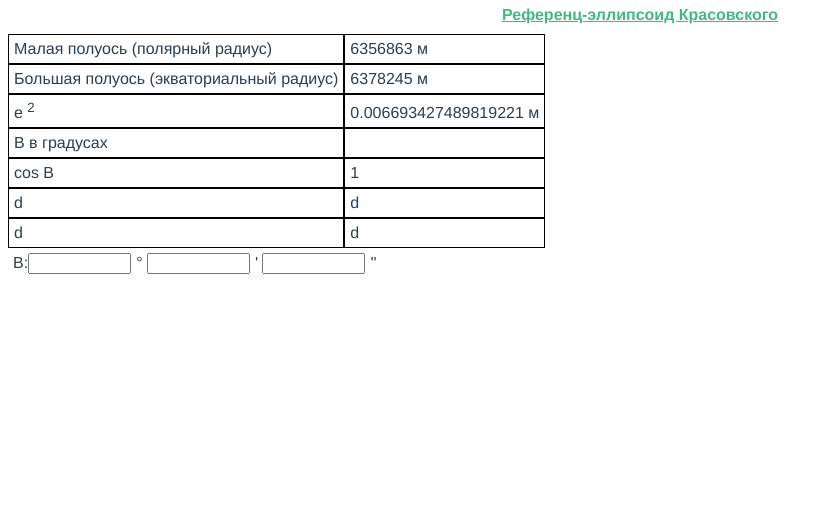
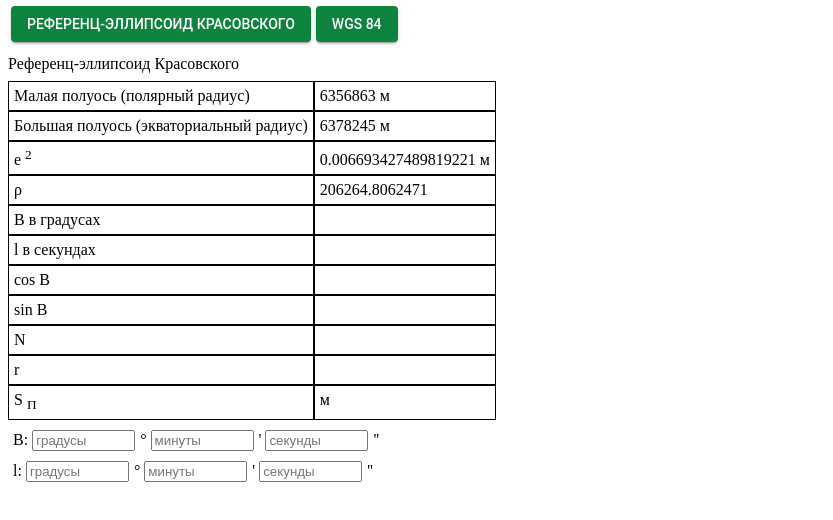
Before and after one commit to regfe89/geocalcold, a Vue app: page / in a window 1280 px wide. Shown: the top 520 px of the page, without its empty margins (0-833 px from the left). Built offline with nearby package versions, Linux system fonts and the light colour scheme.

Commit message:
Finished

```diff
--- a/src/App.vue
+++ b/src/App.vue
@@ -1,24 +1,199 @@
 <template>
-  <div id="app">
+  <div>
     <div id="nav">
       <!-- <img id = 'logo' alt="earth" src="@/assets/earth.png"> -->
       <!-- <router-link to="/">Home</router-link> |
-      <router-link to="/about">About</router-link> | -->
-      <router-link to="/">Референц-эллипсоид Красовского</router-link>
+      <router-link to="/about">About</router-link> |-->
+      <button
+        class="pure-material-button-contained"
+        @click="set_krasovsky"
+      >Референц-эллипсоид Красовского</button>
+      <button class="pure-material-button-contained" @click="set_wgs">WGS 84</button>
     </div>
-    <router-view/>
+    <div id="parameters">
+      <div class="ellips_name">{{ name }}</div>
+      <tr>
+        <td>Малая полуось (полярный радиус)</td>
+        <td>{{ b }} м</td>
+      </tr>
+      <tr>
+        <td>Большая полуось (экваториальный радиус)</td>
+        <td>{{ a }} м</td>
+      </tr>
+      <tr>
+        <td>
+          e
+          <sup>2</sup>
+        </td>
+        <td>{{ e_sq }} м</td>
+      </tr>
+      <tr>
+        <td>ρ</td>
+        <td>{{ ρ }}</td>
+      </tr>
+      <tr>
+        <td>B в градусах</td>
+        <td>{{ b_total_deg }}</td>
+      </tr>
+      <tr>
+        <td>l в секундах</td>
+        <td>{{ l_total_sec }}</td>
+      </tr>
+      <tr>
+        <td>cos B</td>
+        <td>{{ cos_B }}</td>
+      </tr>
+      <tr>
+        <td>sin B</td>
+        <td>{{ sin_B }}</td>
+      </tr>
+      <tr>
+        <td>N</td>
+        <td>{{ N }}</td>
+      </tr>
+      <tr>
+        <td>r</td>
+        <td>{{ r }}</td>
+      </tr>
+      <tr>
+        <td>
+          S
+          <sub>П</sub>
+        </td>
+        <td>{{ S }} м</td>
+      </tr>
+      <!-- <tr>
+        <td>d</td>
+        <td>d</td>
+      </tr>
+      <tr>
+        <td>d</td>
+        <td>d</td>
+      </tr>
+      <tr>
+        <td>d</td>
+        <td>d</td>
+      </tr> -->
+      <div id="B_div">
+        <span>B: {{ f }}</span>
+        <span>
+          <input id="B" type="number" v-model="B_deg" placeholder="градусы" />
+        </span>°
+        <span>
+          <input id="B" type="number" v-model="B_min" placeholder="минуты" />
+        </span>'
+        <span>
+          <input id="B" type="number" v-model="B_sec" placeholder="секунды" />
+        </span>''
+      </div>
+      <div id="B_div">
+        <span>l: {{ f }}</span>
+        <span>
+          <input id="B" type="number" v-model="l_deg" placeholder="градусы" />
+        </span>°
+        <span>
+          <input id="B" type="number" v-model="l_min" placeholder="минуты" />
+        </span>'
+        <span>
+          <input id="B" type="number" v-model="l_sec" placeholder="секунды" />
+        </span>''
+      </div>
+    </div>
   </div>
 </template>
 
+<script>
+export default {
+  beforeMount: function() {
+    this.e_sq =
+      (Math.pow(this.a, 2) - Math.pow(this.b, 2)) / Math.pow(this.a, 2);
+  },
+  beforeUpdate: function() {
+    this.b_total_deg = +this.B_deg + this.B_min / 60 + this.B_sec / 3600;
+    this.l_total_sec = +this.l_sec + this.l_deg * 3600 + this.l_min * 60;
+    this.cos_B = Math.cos((this.b_total_deg * Math.PI) / 180);
+    this.sin_B = Math.sin((this.b_total_deg * Math.PI) / 180);
+    this.N =
+      ((1 - 0.25 * this.e_sq * Math.pow(this.sin_B, 2)) /
+        (1 - 0.75 * this.e_sq * Math.pow(this.sin_B, 2))) *
+      this.a;
+    this.r = this.N * this.cos_B;
+    this.S = (this.l_total_sec/this.ρ) * this.r
+  },
+  data: function() {
+    return {
+      a: 6378245,
+      b: 6356863,
+      e_sq: null,
+      B_deg: null,
+      B_min: null,
+      B_sec: null,
+      b_total_deg: null,
+      cos_B: null,
+      sin_B: null,
+      N: null,
+      r: null,
+      l_deg: null,
+      l_min: null,
+      l_sec: null,
+      l_total_sec: null,
+      ρ: 206264.8062471,
+      name: "Референц-эллипсоид Красовского",
+      S: null
+    };
+  },
+  methods: {
+    set_krasovsky() {
+      this.a = 6378245;
+      this.b = 6356863;
+      this.name = "Референц-эллипсоид Красовского";
+      this.e_sq =
+        (Math.pow(this.a, 2) - Math.pow(this.b, 2)) / Math.pow(this.a, 2);
+    },
+    set_wgs() {
+      this.a = 6378137;
+      this.b = 6356752.3142;
+      this.name = "WGS 84";
+      this.e_sq =
+        (Math.pow(this.a, 2) - Math.pow(this.b, 2)) / Math.pow(this.a, 2);
+    }
+  }
+};
+</script>
+
+<!-- Add "scoped" attribute to limit CSS to this component only -->
 <style>
 #app {
-  font-family: 'Avenir', Helvetica, Arial, sans-serif;
+  font-family: "Avenir", Helvetica, Arial, sans-serif;
   -webkit-font-smoothing: antialiased;
   -moz-osx-font-smoothing: grayscale;
   text-align: center;
   color: #2c3e50;
 }
-
+#parameters {
+  text-align: left;
+  margin-top: 7px;
+}
+.ellips_name {
+  margin-bottom: 8px;
+}
+#B {
+  margin-right: 5px;
+  margin-top: 5px;
+  max-width: 95px;
+}
+#B_div {
+  margin: 5px;
+}
+input::-webkit-outer-spin-button,
+input::-webkit-inner-spin-button {
+  -webkit-appearance: none;
+  margin: 0;
+}
+td {
+  border: 1px solid black;
+  padding: 5px;
+}
 #nav {
   padding: 3px;
 }
@@ -31,4 +206,121 @@
 #nav a.router-link-exact-active {
   color: #42b983;
 }
+.pure-material-button-contained {
+  position: relative;
+  display: inline-block;
+  box-sizing: border-box;
+  border: none;
+  border-radius: 4px;
+  padding: 0 16px;
+  min-width: 64px;
+  height: 36px;
+  vertical-align: middle;
+  text-align: center;
+  text-overflow: ellipsis;
+  text-transform: uppercase;
+  color: rgb(var(--pure-material-onprimary-rgb, 255, 255, 255));
+  /* background-color: rgb(var(--pure-material-primary-rgb, 33, 150, 243)); */
+  background-color: #0e833f;
+
+  box-shadow: 0 3px 1px -2px rgba(0, 0, 0, 0.2), 0 2px 2px 0 rgba(0, 0, 0, 0.14),
+    0 1px 5px 0 rgba(0, 0, 0, 0.12);
+  font-family: var(
+    --pure-material-font,
+    "Roboto",
+    "Segoe UI",
+    BlinkMacSystemFont,
+    system-ui,
+    -apple-system
+  );
+  font-size: 14px;
+  font-weight: 500;
+  line-height: 36px;
+  overflow: hidden;
+  outline: none;
+  cursor: pointer;
+  transition: box-shadow 0.2s;
+  margin-right: 5px;
+  margin-bottom: 3px;
+}
+
+.pure-material-button-contained::-moz-focus-inner {
+  border: none;
+}
+
+/* Overlay */
+.pure-material-button-contained::before {
+  content: "";
+  position: absolute;
+  top: 0;
+  bottom: 0;
+  left: 0;
+  right: 0;
+  background-color: rgb(var(--pure-material-onprimary-rgb, 255, 255, 255));
+  opacity: 0;
+  transition: opacity 0.2s;
+}
+
+/* Ripple */
+.pure-material-button-contained::after {
+  content: "";
+  position: absolute;
+  left: 50%;
+  top: 50%;
+  border-radius: 50%;
+  padding: 50%;
+  width: 32px; /* Safari */
+  height: 32px; /* Safari */
+  background-color: rgb(var(--pure-material-onprimary-rgb, 255, 255, 255));
+  opacity: 0;
+  transform: translate(-50%, -50%) scale(1);
+  transition: opacity 1s, transform 0.5s;
+}
+
+/* Hover, Focus */
+.pure-material-button-contained:hover,
+.pure-material-button-contained:focus {
+  box-shadow: 0 2px 4px -1px rgba(0, 0, 0, 0.2), 0 4px 5px 0 rgba(0, 0, 0, 0.14),
+    0 1px 10px 0 rgba(0, 0, 0, 0.12);
+}
+
+.pure-material-button-contained:hover::before {
+  opacity: 0.08;
+}
+
+.pure-material-button-contained:focus::before {
+  opacity: 0.24;
+}
+
+.pure-material-button-contained:hover:focus::before {
+  opacity: 0.3;
+}
+
+/* Active */
+.pure-material-button-contained:active {
+  box-shadow: 0 5px 5px -3px rgba(0, 0, 0, 0.2),
+    0 8px 10px 1px rgba(0, 0, 0, 0.14), 0 3px 14px 2px rgba(0, 0, 0, 0.12);
+}
+
+.pure-material-button-contained:active::after {
+  opacity: 0.32;
+  transform: translate(-50%, -50%) scale(0);
+  transition: transform 0s;
+}
+
+/* Disabled */
+.pure-material-button-contained:disabled {
+  color: rgba(var(--pure-material-onsurface-rgb, 0, 0, 0), 0.38);
+  background-color: rgba(var(--pure-material-onsurface-rgb, 0, 0, 0), 0.12);
+  box-shadow: none;
+  cursor: initial;
+}
+
+.pure-material-button-contained:disabled::before {
+  opacity: 0;
+}
+
+.pure-material-button-contained:disabled::after {
+  opacity: 0;
+}
 </style>
--- /dev/null
+++ b/src/App_orig.vue
@@ -0,0 +1,34 @@
+<template>
+  <div id="app">
+    <div id="nav">
+      <!-- <img id = 'logo' alt="earth" src="@/assets/earth.png"> -->
+      <!-- <router-link to="/">Home</router-link> |
+      <router-link to="/about">About</router-link> | -->
+      <router-link to="/">Референц-эллипсоид Красовского</router-link>
+    </div>
+    <router-view/>
+  </div>
+</template>
+
+<style>
+#app {
+  font-family: 'Avenir', Helvetica, Arial, sans-serif;
+  -webkit-font-smoothing: antialiased;
+  -moz-osx-font-smoothing: grayscale;
+  text-align: center;
+  color: #2c3e50;
+}
+
+#nav {
+  padding: 3px;
+}
+
+#nav a {
+  font-weight: bold;
+  color: #2c3e50;
+}
+
+#nav a.router-link-exact-active {
+  color: #42b983;
+}
+</style>
--- a/src/components/Krasovsky.vue
+++ b/src/components/Krasovsky.vue
@@ -25,6 +25,10 @@
       <td>{{ Math.cos(b_total_deg*Math.PI/180) }}</td>
     </tr>
     <tr>
+      <td>sin B</td>
+      <td>{{ Math.sin(b_total_deg*Math.PI/180) }}</td>
+    </tr>
+    <tr>
       <td>d</td>
       <td>d</td>
     </tr>
@@ -33,7 +37,7 @@
       <td>d</td>
     </tr>
     <div id="B_div">
-      <span>B:</span>
+      <span>B: </span>
       <span>
         <input id="B" type="number" v-model="B_deg" />
       </span>°
```
Also changed, not shown: 1 other file (tests, documents, lock files or other folders).
